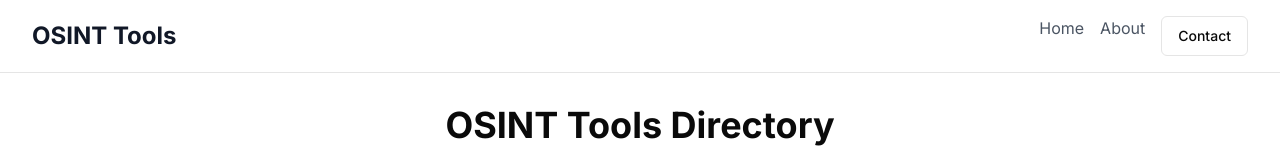
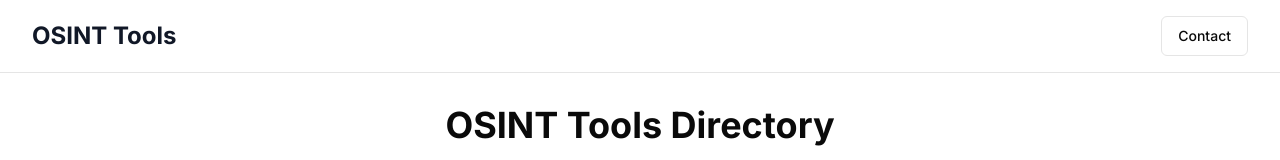
Before and after one commit to NoTrace-ai/osint-directory, a Next.js app: page / in a window 1280 px wide. Shown: the top 160 px of the page. Built offline with nearby package versions, Linux system fonts and the light colour scheme.

Commit message:
Update header.tsx

```diff
--- a/components/header.tsx
+++ b/components/header.tsx
@@ -12,16 +12,6 @@ export default function Header() {
           <nav>
             <ul className="flex space-x-4">
               <li>
-                <Link href="/" className="text-gray-600 hover:text-gray-900">
-                  Home
-                </Link>
-              </li>
-              <li>
-                <Link href="/about" className="text-gray-600 hover:text-gray-900">
-                  About
-                </Link>
-              </li>
-              <li>
                 <Button variant="outline">Contact</Button>
               </li>
             </ul>
```
